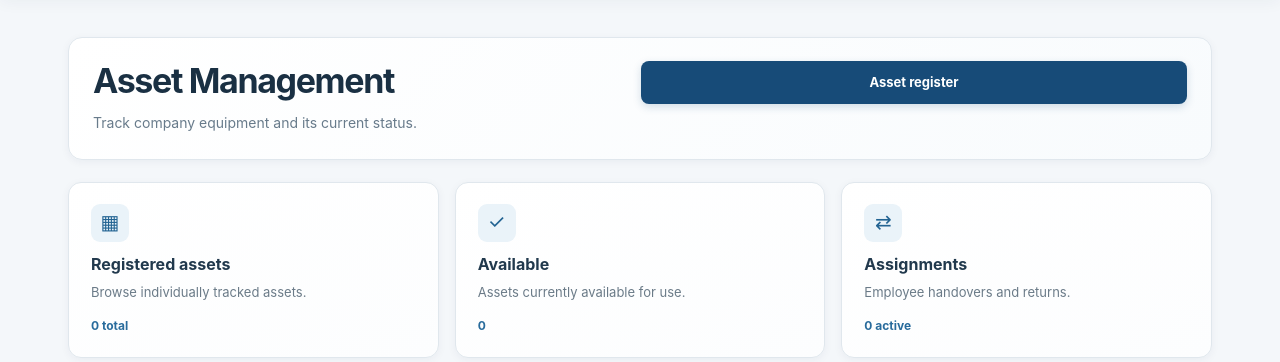
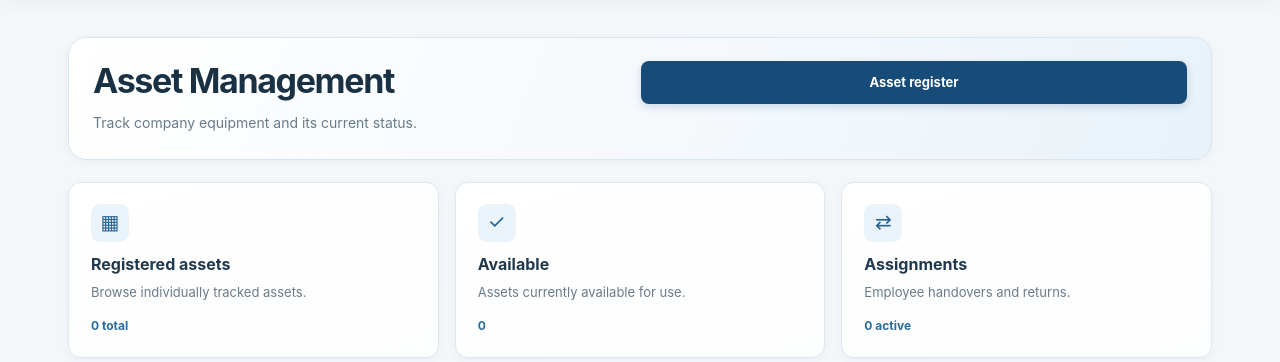
Before and after one commit to pk15pi/synfo-invoice-studio, a Django app: page /assets/ in a window 1280 px wide. Shown: the part 126-488 px from the top of the page. Run offline with Django 5.2, Linux system fonts and the light colour scheme; data that the repository does not hold is empty.

Commit message:
css changes

```diff
--- a/invoice_app/static/invoice_app/style.css
+++ b/invoice_app/static/invoice_app/style.css
@@ -222,7 +222,15 @@ a.card:hover{
 .panel-head{padding-bottom:13px;border-bottom:1px solid #edf1f4;margin-bottom:12px}
 .panel-head h2,.section-title h2{color:#243b4e;font-size:17px;letter-spacing:-.015em}
 
-.page-heading{margin:5px 0 22px}
+.page-heading:not(.back){
+ margin:5px 0 22px;
+ padding:24px 28px;
+ border:1px solid #d8e6f0;
+ border-radius:18px;
+ background:linear-gradient(112deg,#fff 0%,#f3f8fc 62%,#e8f2f9 100%);
+ box-shadow:var(--shadow-sm);
+}
+.page-heading.back{margin:5px 0 22px}
 .page-heading .back{color:#276b9a}
 .section-title{margin:4px 0 18px}
 .section-title>span{background:#eaf3f9;color:#226392}
@@ -383,9 +391,9 @@ footer{margin-top:24px;border-color:#e0e7ed;background:rgba(255,255,255,.42)}
  align-items:start;
  gap:28px;
  padding:23px 24px;
- border:1px solid #e0e7ed;
- border-radius:14px;
- background:linear-gradient(135deg,#fff 0%,#f8fbfd 100%);
+ border:1px solid #d8e6f0;
+ border-radius:18px;
+ background:linear-gradient(112deg,#fff 0%,#f3f8fc 62%,#e8f2f9 100%);
  box-shadow:var(--shadow-sm);
 }
 .page-heading.split:has(>div:first-child)>div:first-child{min-width:0}
@@ -467,7 +475,7 @@ footer{margin-top:24px;border-color:#e0e7ed;background:rgba(255,255,255,.42)}
  .page-heading.split:has(>div:first-child)>div:last-child>.muted{text-align:left}
 }
 @media(max-width:560px){
- .page-heading.split:has(>div:first-child){padding:18px 16px}
+ .page-heading:not(.back){padding:18px 16px}
  .page-heading.split:has(>div:first-child)>div:last-child>.button{flex:1 1 calc(50% - 8px)}
  .page-heading.split:has(>div:first-child) #otherfmt{flex-wrap:wrap}
  .page-heading.split:has(>div:first-child) #otherfmt .field,
```
